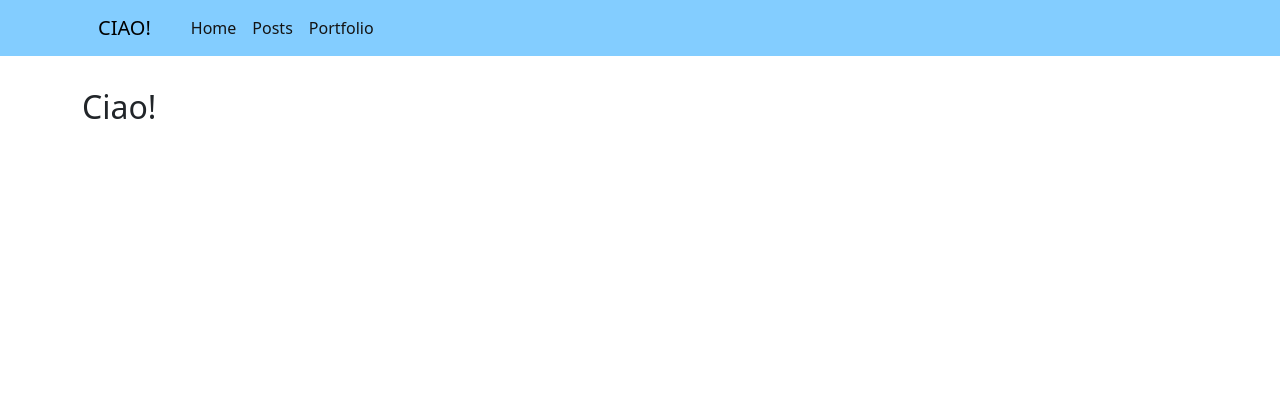
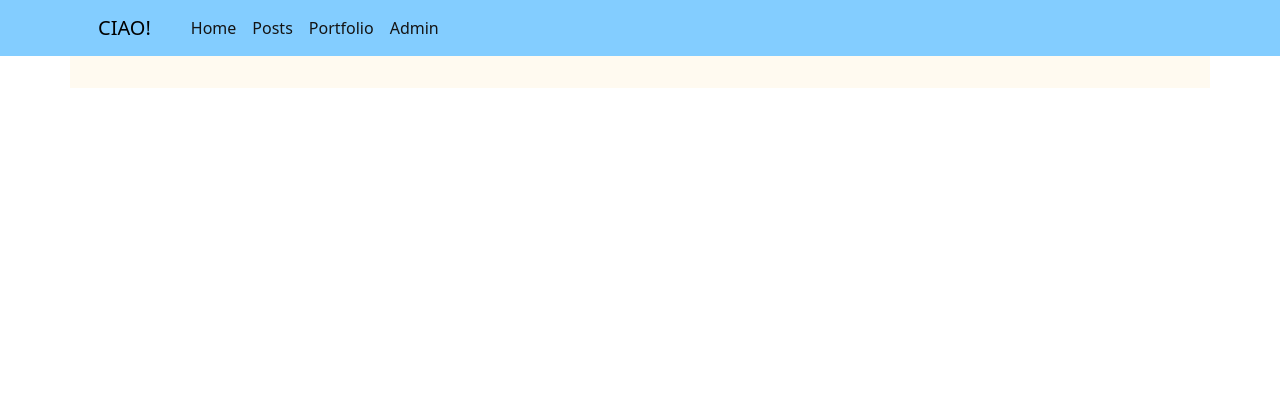
Before and after one commit to Sandmann11/Django-blog, a Django app: page / in a window 1280 px wide. Shown: the top 420 px of the page. Run offline with Django 3.2, Linux system fonts and the light colour scheme; some libraries are stand-ins or nearby versions.

Commit message:
Some minor changes

```diff
--- a/blog/static/css/main.css
+++ b/blog/static/css/main.css
@@ -7,16 +7,12 @@ nav {
     background-color: #83cdff;
 }
 
-/* .nav-item {
-
-} */
-
 .nav-link {
     color: #141414;
 }
 
 .mainContainer {
-    /* background-color:floralwhite; */
+    background-color:floralwhite;
     padding-top: 2em;
 }
 
@@ -24,6 +20,10 @@ nav {
     color:black;
     font-weight: 500;
 }
+
+/* .homeContainer {
+    text-align: justify;
+} */
 
 /* .album {
     padding-top: 0 !important;
@@ -33,7 +33,6 @@ nav {
 #carouselExampleIndicators {
     margin: auto;
 } */
-
 
 /* .navbar-nav {
     margin: auto;
--- a/blog/templates/blog/home.html
+++ b/blog/templates/blog/home.html
@@ -4,6 +4,8 @@
 
 {% block content %}
 
-<h2>Ciao!</h2>
+<div class="container homeContainer">
+
+</div>
 
 {% endblock content %}
--- a/blog/templates/blog/navbar.html
+++ b/blog/templates/blog/navbar.html
@@ -2,7 +2,7 @@
     <nav class="navbar navbar-expand-lg">
         <div class="container navContainer2">
             <ul class="navbar-nav">
-                <a class="navbar-brand px-3 ">CIAO!</a>
+                <a class="navbar-brand px-3">CIAO!</a>
                 <li class="nav-item active">
                     <a class="nav-link" aria-current="page" href="{% url 'main' %}">Home</a>
                 </li>
@@ -12,6 +12,9 @@
                 <li class="nav-item">
                     <a class="nav-link" href="{% url 'portfolio' %}">Portfolio</a>
                 </li>
+                <li class="nav-item">
+                    <a class="nav-link" href="{% url 'admin' %}">Admin</a>
+                </li>
             </ul>
         </div>
     </nav>
```
